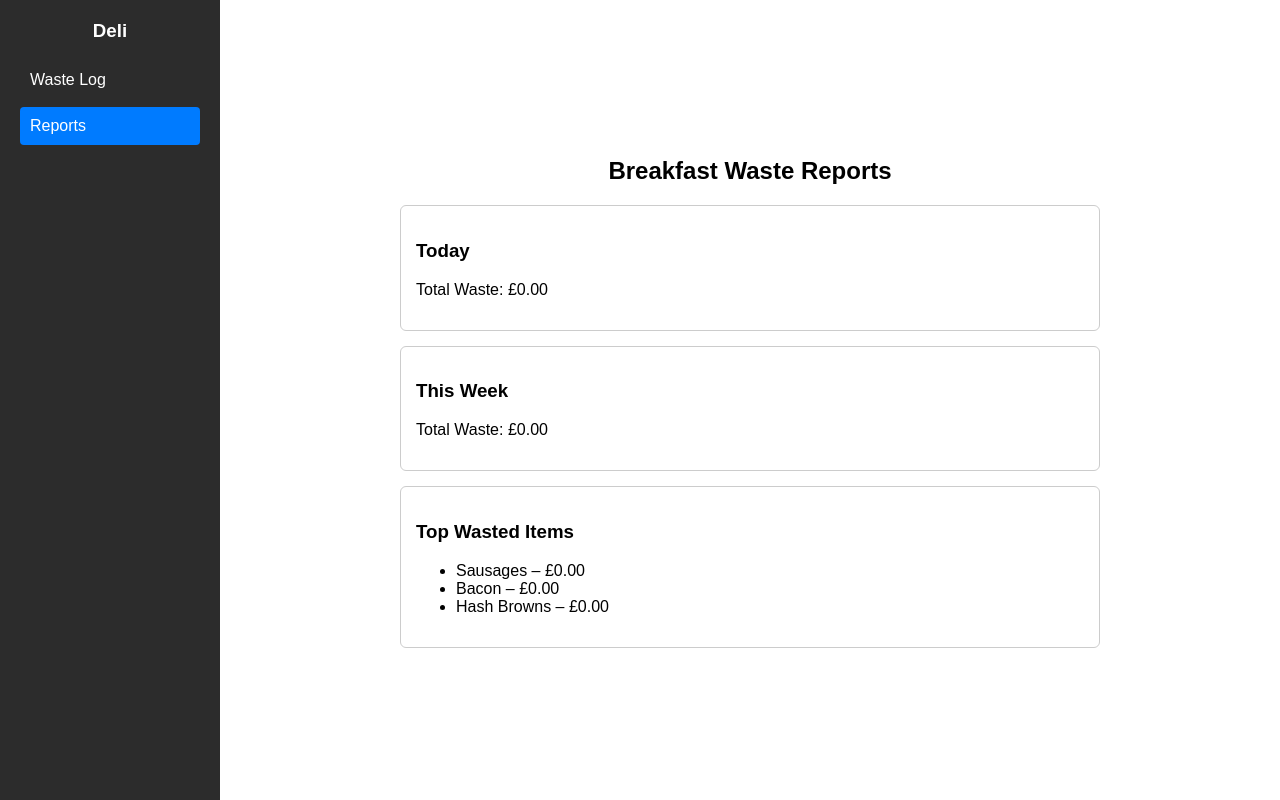
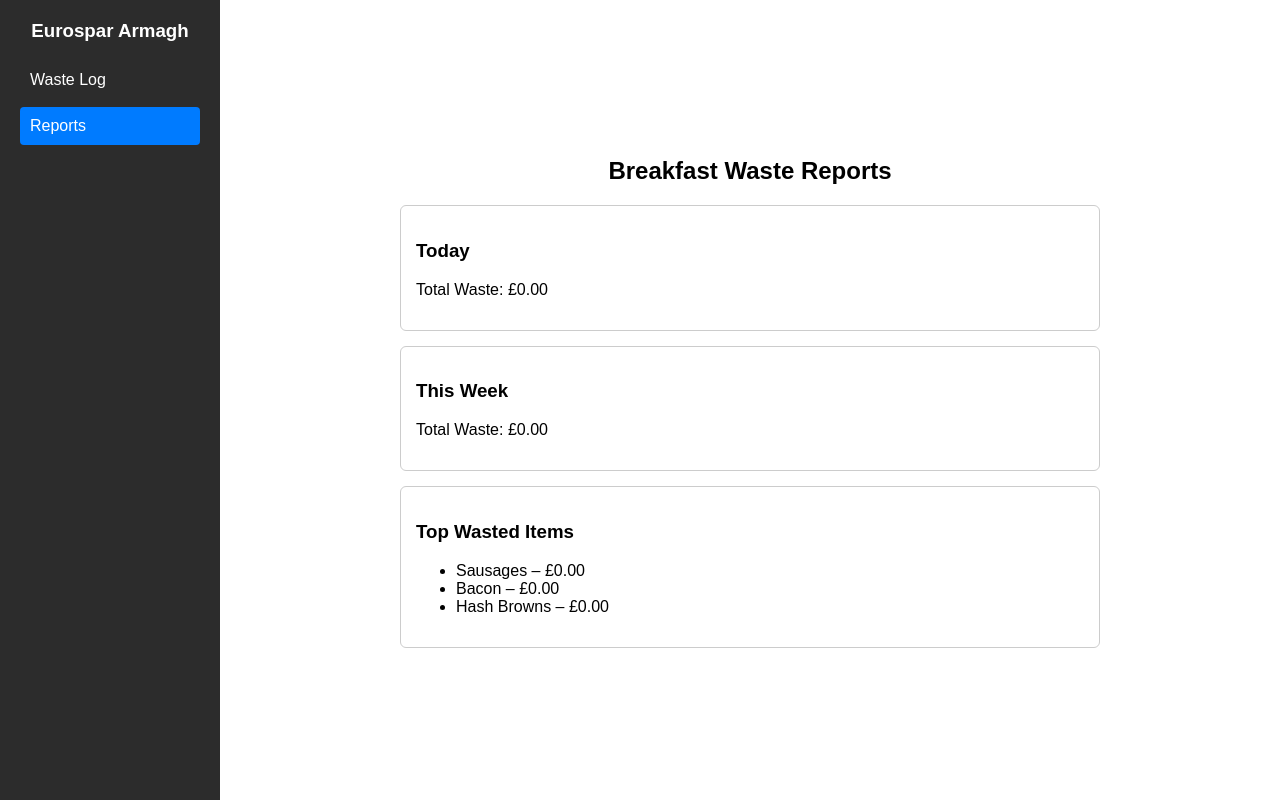
Before and after one commit to Heidimc2/Deli_breakfast_waste, a plain HTML site: page reports.html in a window 1280 px wide. Drawn offline with Linux system fonts and the light colour scheme.

Commit message:
Update sidebar title from 'Deli' to 'Eurospar Armagh'

```diff
--- a/reports.html
+++ b/reports.html
@@ -78,7 +78,7 @@
 
   <!-- Sidebar -->
   <nav class="sidebar">
-    <h3>Deli</h3>
+    <h3>Eurospar Armagh</h3>
     <a href="index.html">Waste Log</a>
     <a href="reports.html" class="active">Reports</a>
   </nav>
```
